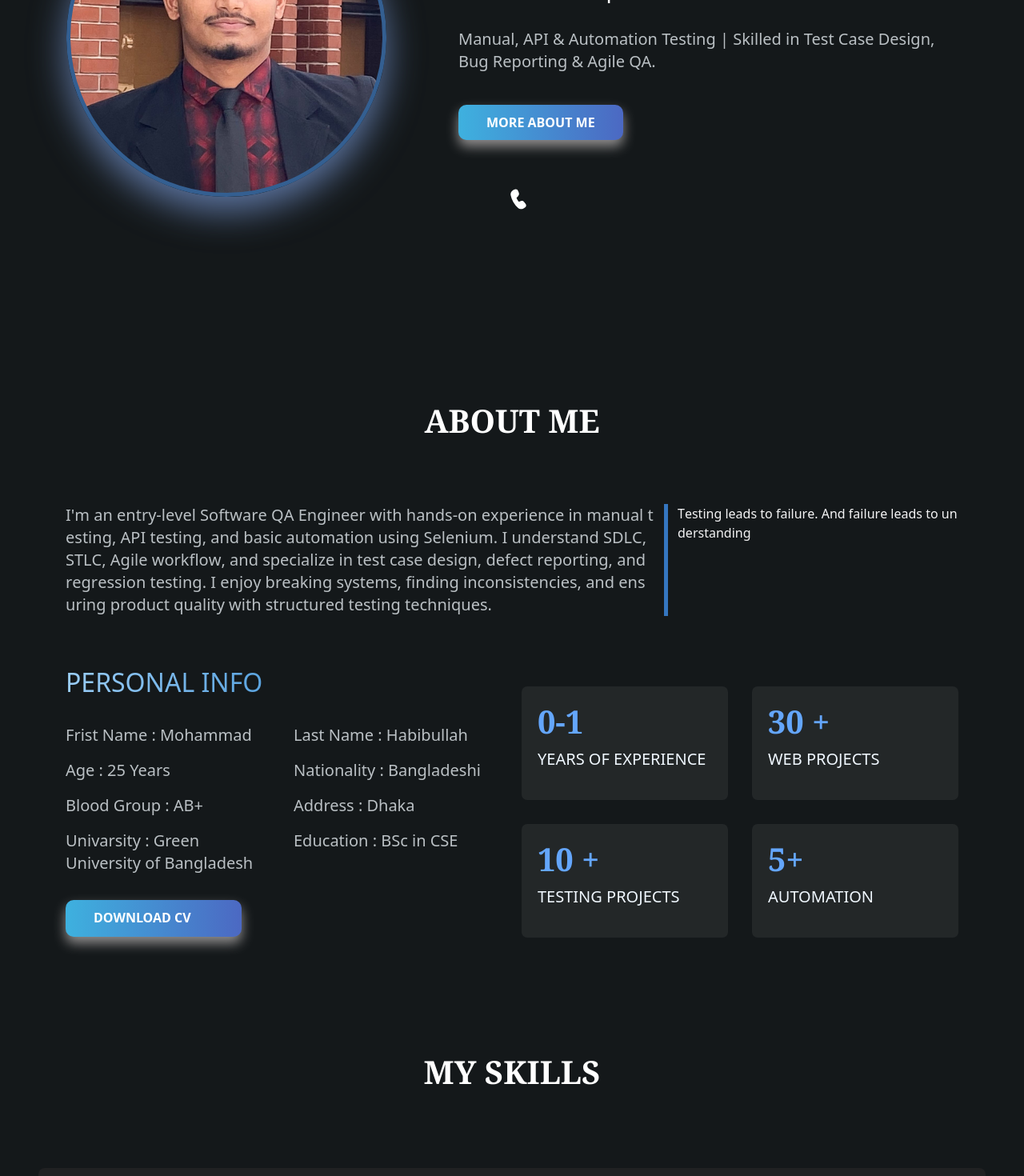
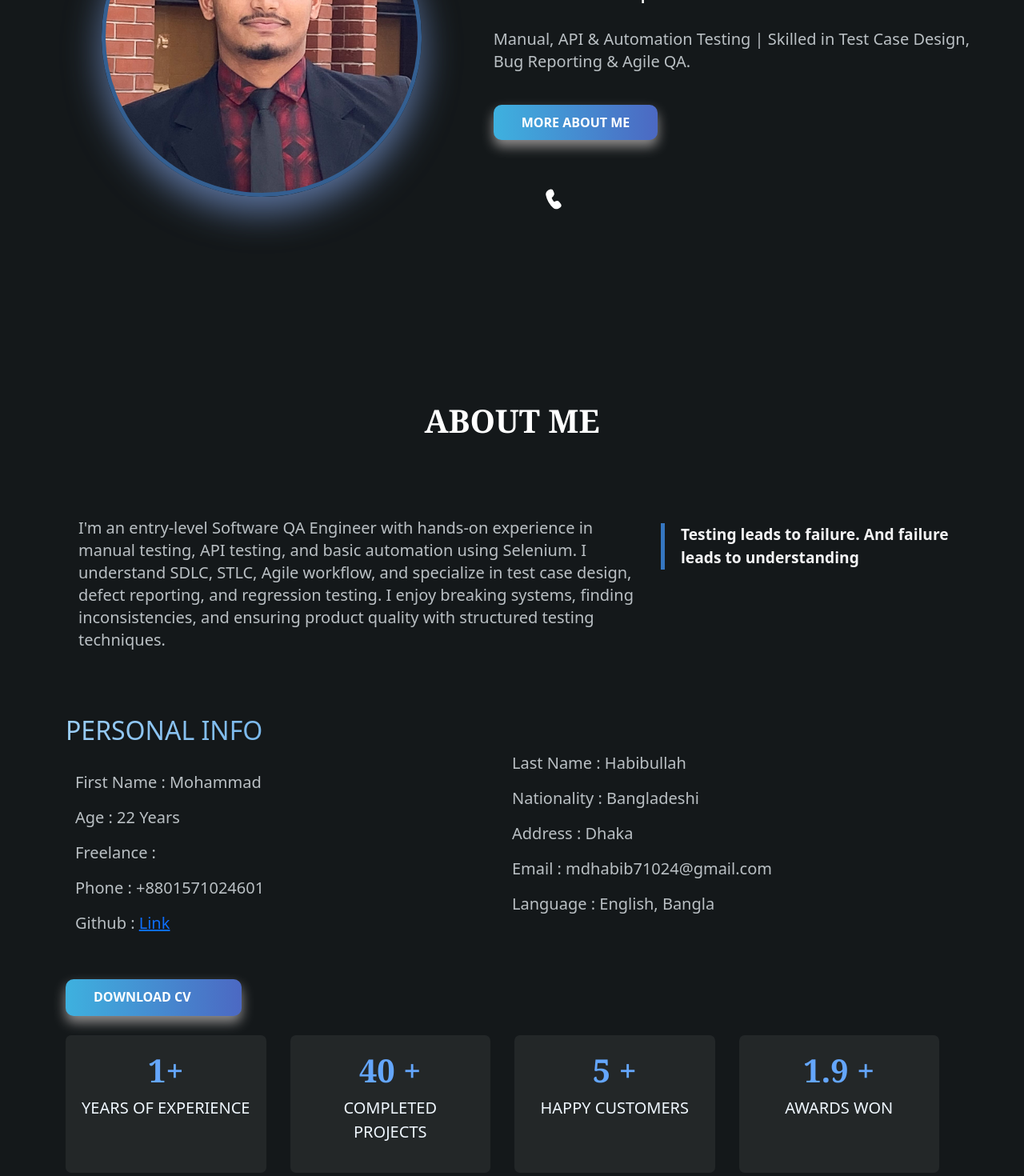
Before and after one commit to Habib710/H-BIB, a React (Create React App) app: page /home in a window 1280 px wide. Shown: the part 400-1870 px from the top of the page at 80% size. Built offline with nearby package versions, Linux system fonts and the light colour scheme; some icons are missing.

Commit message:
some updat

```diff
--- a/package.json
+++ b/package.json
@@ -8,9 +8,9 @@
     "@testing-library/user-event": "^13.5.0",
     "bootstrap": "^5.2.0",
     "react": "^18.2.0",
+    "react-awesome-reveal": "^4.3.1",
     "react-bootstrap": "^2.5.0",
     "react-dom": "^18.2.0",
-    "react-reveal": "^1.2.2",
     "react-router-dom": "^6.3.0",
     "react-scripts": "5.0.1",
     "web-vitals": "^2.1.4"
--- a/src/Components/About/About.js
+++ b/src/Components/About/About.js
@@ -1,9 +1,7 @@
 import React from 'react';
-import { Fade, Zoom } from 'react-reveal';
+import { Fade, Zoom } from "react-awesome-reveal";
 import './About.css';
 import { Icon } from '@iconify/react'
-
-
 
 const About = () => {
     return (
@@ -11,67 +9,93 @@ const About = () => {
 
             <h1 className='text-center py-5 text-white'>ABOUT ME</h1>
 
+            {/* --- About Me Description Section --- */}
             <div className='row text-white py-4'>
-            <Fade right big cascade>
-                <p className='col-lg-8  p-banner'>I'm an entry-level Software QA Engineer with hands-on experience in manual testing, API testing, and basic automation using Selenium. I understand SDLC, STLC, Agile workflow, and specialize in test case design, defect reporting, and regression testing. I enjoy breaking systems, finding inconsistencies, and ensuring product quality with structured testing techniques.</p>
+                <Fade direction="right" cascade damping={0.2} triggerOnce>
+                    <div className="col-12 d-flex flex-column flex-lg-row align-items-lg-start">
+                        {/* Note: The 'my-tag' style is now controlled by your CSS */}
+                        <p className='p-banner col-lg-8 p-3'>
+                            I'm an entry-level Software QA Engineer with hands-on experience in manual testing,
+                API testing, and basic automation using Selenium. I understand SDLC, STLC, Agile workflow,
+                and specialize in test case design, defect reporting, and regression testing.
+                I enjoy breaking systems, finding inconsistencies, and ensuring product quality
+                with structured testing techniques.
+                        </p>
 
-                <p className='col-lg-4 my-tag'>Testing leads to failure. And failure leads to understanding</p>
+                        <p className='my-tag col-lg-4 mt-4 ' style={{ paddingLeft: '20px', fontSize: '1.2rem', fontWeight: 'bold' }}>
+                            Testing leads to failure. And failure leads to understanding
+                        </p>
+                    </div>
                 </Fade>
             </div>
-            <div className='row py-4'>
-
-                <div className='col-lg-6'>
-                    <h2 className='heading'>PERSONAL INFO <hr/> </h2>
-                    <div className='row  p-banner li-css'>
-                        <div className='col-lg-6'>
-                            <p>Frist Name : Mohammad</p>
-                            <p>Age : 25 Years</p>
-                            <p>Blood Group : AB+</p>
-                            <p>Univarsity : Green University of Bangladesh</p>
+            {/* ------------------------------------ */}
 
 
+            {/* --- Main Section Row: PERSONAL INFO (Left: col-lg-6) and STATS BOXES (Right: col-lg-6) --- */}
+            <div className='row py-4 col-lg-12'>
+
+                {/* Left Side: Personal Info (col-lg-6) */}
+                <div className='col-lg-12 center'>
+                    <h2 className='heading'>PERSONAL INFO</h2>
+                    <div className='row p-banner li-css'>
+                        <div className='col-lg-6 p-4 center'>
+                            <p>First Name : Mohammad</p>
+                            <p>Age : 22 Years</p>
+                            <p>Freelance : </p>
+                            <p>Phone : +8801571024601</p>
+                            <p>Github : <a href="your_github_link" target='_blank' rel="noopener noreferrer">Link</a></p>
                         </div>
-                        <div  className='col-lg-6'>
-                            <p>
-                             Last Name : Habibullah</p>
+                        <div className='col-lg-6'>
+                            <p>Last Name : Habibullah</p>
                             <p>Nationality : Bangladeshi</p>
                             <p>Address : Dhaka</p>
-                            <p>
-                            Education : BSc in CSE </p>
+                            <p>Email : mdhabib71024@gmail.com</p>
+                            <p>Language : English, Bangla</p>
+                        </div>
+                    </div>
+                    {/* The Download CV Button */}
+                    <a href="https://drive.google.com/file/d/1YqQ_WcfWUP6SGyiLHC8bGvvyg7UuRvle/view?usp=sharing" target='_blank' rel="noopener noreferrer">
+                        <button className='btn-grad my-3'>
+                            DOWNLOAD CV <Icon className='fs-4' icon="charm:download" />
+                        </button>
+                    </a>
+                </div>
+
+                {/* Right Side: Statistics Boxes (col-lg-6) */}
+                <Zoom right cascade>
+                    {/* The 'box-div' now manages the 2x2 grid using the CSS Grid styles you provided. */}
+                    <div className='col-lg-12 py-2 c'>
+
+                        <div className="box-div"> {/* CSS Grid is applied here */}
+
+                            {/* Box 1: YEARS OF EXPERIENCE */}
+                            <div className="div-parsonal text-center">
+                                <h1> 1+ </h1>
+                                <p> YEARS OF EXPERIENCE </p>
+                            </div>
+
+                            {/* Box 2: COMPLETED PROJECTS */}
+                            <div className="div-parsonal text-center">
+                                <h1> 40 + </h1>
+                                <p> COMPLETED PROJECTS</p>
+                            </div>
+
+                            {/* Box 3: HAPPY CUSTOMERS */}
+                            <div className="div-parsonal text-center">
+                                <h1> 5 + </h1>
+                                <p> HAPPY CUSTOMERS </p>
+                            </div>
+
+                            {/* Box 4: AWARDS WON */}
+                            <div className="div-parsonal text-center">
+                                <h1> 1.9 + </h1>
+                                <p> AWARDS WON</p>
+                            </div>
 
                         </div>
                     </div>
-                   <a href="https://drive.google.com/file/d/1YqQ_WcfWUP6SGyiLHC8bGvvyg7UuRvle/view?usp=sharing" target='blank'> <button className='btn-grad my-3'>DOWNLOAD CV <Icon className='fs-4' icon="charm:download" /></button></a>
-
-                </div>
-                <Zoom left cascade>
-                <div className='col-lg-6 box-div py-4'>
-
-                <div class="div-parsonal ">
-                    <h1 > 0-1  </h1>
-                    <p> YEARS OF EXPERIENCE </p>
-                    </div>
-                <div class="div-parsonal ">
-                    <h1> 30 +  </h1>
-                    <p> WEB PROJECTS</p>
-                    </div>
-                <div class="div-parsonal ">
-                    <h1> 10 +  </h1>
-                    <p> TESTING PROJECTS </p>
-                    </div>
-                <div class="div-parsonal ">
-                    <h1> 5+  </h1>
-                    <p> AUTOMATION</p>
-                    </div>
-
-
-                </div>
                 </Zoom>
-
-
-
             </div>
-
         </div>
     );
 };
--- a/src/Components/Banner/Banner.css
+++ b/src/Components/Banner/Banner.css
@@ -4,7 +4,7 @@
 justify-content: space-evenly;
 }
 .pp-img{
-
+  margin-left: 15%;
     width: 400px;
     height: 400px;
     border: 5px solid rgb(52, 95, 145);
--- a/src/Components/Banner/Banner.js
+++ b/src/Components/Banner/Banner.js
@@ -1,54 +1,80 @@
-import React from 'react'
-import { Fade, Slide } from 'react-reveal'
-import Zoom from 'react-reveal/Zoom'
-import './Banner.css'
-import { Icon } from '@iconify/react'
-import { Link } from 'react-router-dom'
+import React from 'react';
+import { Fade, Zoom } from "react-awesome-reveal";
+import './Banner.css';
+import { Icon } from '@iconify/react';
+import { Link } from 'react-router-dom';
 
 const Banner = () => {
   return (
     <div className="main-div-banner row p-3">
-      <Zoom>
-        <div className="pp-img col-lg-6"></div>
 
-        <div className="banner-heading col-lg-6 text-white py-4 ">
-          <Fade bottom big cascade>
+      {/* LEFT SIDE: IMAGE */}
+      <div className="col-lg-5">
+        <Zoom duration={900} triggerOnce>
+          <div className="pp-img"></div>
+        </Zoom>
+      </div>
+
+      {/* RIGHT SIDE: TEXT + ICONS */}
+      <div className="banner-heading col-lg-6 text-white py-2">
+
+        {/* Heading Animation */}
+        <Fade direction="up" cascade damping={0.2} triggerOnce>
           <h1>Hello,</h1>
-            <h1>I AM <span className="heading"> MD HABIBULLAH</span>{' '}</h1>
-            <h3>Software QA Engineer <br /> & Web Devoloper </h3>
+          <h1>
+            I AM <span className="heading">MD HABIBULLAH</span>
+          </h1>
+
+          <h3>
+            Software QA Engineer <br /> & Web Developer
+          </h3>
 
           <p className="py-4 p-banner">
-              Manual, API & Automation Testing | Skilled in Test Case Design, <br />Bug Reporting & Agile QA.
+            Manual, API & Automation Testing | Skilled in Test Case Design, <br />
+            Bug Reporting & Agile QA.
           </p>
 
-           <Link to="/about"> <button className="btn-grad">More About Me</button></Link>
+          <Link to="/about">
+            <button className="btn-grad">More About Me</button>
+          </Link>
         </Fade>
-          <Fade right big cascade>
+
+        {/* Icons Animation */}
+        <Fade direction="right" cascade damping={0.15} triggerOnce>
           <div className="pt-5 icon-css-baner">
-              <a href="mdhabib71024@gmail.com" target='blank'>
+            <a href="mailto:mdhabib71024@gmail.com" target="_blank" rel="noreferrer">
               <Icon icon="dashicons:email-alt" />
             </a>
-              <a href="+8801571024601">
+            <a href="tel:+8801571024601">
               <Icon icon="fluent:call-32-filled" />
             </a>
-              <a href="https://www.facebook.com/profile.php?id=100015363064250" target='blank'>
+            <a
+              href="https://www.facebook.com/profile.php?id=100015363064250"
+              target="_blank"
+              rel="noreferrer"
+            >
               <Icon icon="cib:facebook" />
             </a>
-              <a href="https://www.linkedin.com/in/md-habibullah710/" target='blank'>
+            <a
+              href="https://www.linkedin.com/in/md-habibullah710/"
+              target="_blank"
+              rel="noreferrer"
+            >
               <Icon icon="entypo-social:linkedin-with-circle" />
             </a>
-              <a href="https://github.com/Habib710" target='blank'>
+            <a href="https://github.com/Habib710" target="_blank" rel="noreferrer">
               <Icon icon="codicon:github-inverted" />
             </a>
-              <a href="#i">
+            <a href="#">
               <Icon icon="bxl:instagram-alt" />
             </a>
           </div>
         </Fade>
+
       </div>
-      </Zoom>
+
     </div>
-  )
-}
+  );
+};
 
-export default Banner
+export default Banner;
--- a/src/Components/Contract/Contract.js
+++ b/src/Components/Contract/Contract.js
@@ -1,7 +1,7 @@
 import React from 'react';
 import { Icon } from '@iconify/react';
 import './Contract.css';
-import { Zoom } from 'react-reveal';
+import { Fade, Zoom, Slide } from "react-awesome-reveal";
 
 const Contract = () => {
     return (
--- a/src/Components/Projects/Project.js
+++ b/src/Components/Projects/Project.js
@@ -7,7 +7,7 @@ import asa from '../images/sss.png'
 import ee from '../images/jantrik.png'
 import doc from '../images/doc.png'
 import tas from '../images/task.png'
-import { Zoom } from 'react-reveal'
+import { Fade, Zoom, Slide } from "react-awesome-reveal";
 import { Icon } from '@iconify/react'
 import { Link } from 'react-router-dom'
 
--- a/src/Components/Skill/Skill.js
+++ b/src/Components/Skill/Skill.js
@@ -21,7 +21,7 @@ import jira from '../images/jira2.jpg'
 import post from '../images/post.png'
 
 import redux from '../images/2020-05-04-ionic-react-and-redux-74ed1080.png'
-import { Fade } from 'react-reveal';
+import { Fade, Zoom, Slide } from "react-awesome-reveal";
 
 const Skill = () => {
     return (
```
Also changed, not shown: src/Components/About/About.css (line endings or trailing spaces), 1 other file (tests, documents, lock files or other folders). Lines whose indentation alone changed are shown as unchanged.
